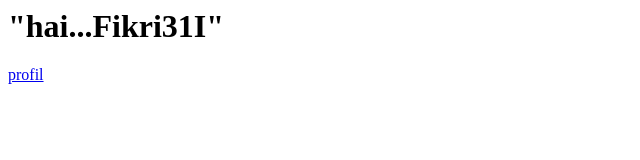
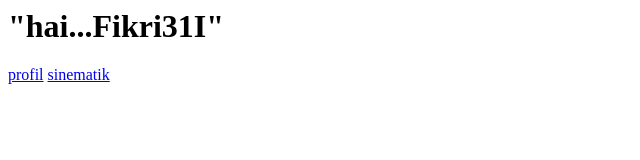
Before and after one commit to Fikri31I/Fikri31I.github.io, a plain HTML site: page index.html in a window 1280 px wide. Shown: the full height of the page, 0-640 px from the left. Drawn offline with Linux system fonts and the light colour scheme.

Commit message:
Update index.html

```diff
--- a/index.html
+++ b/index.html
@@ -5,5 +5,6 @@
 <body>
 <h1>"hai...Fikri31I"</h1>
   <a href="profil.html">profil</a>
+  <a href="sinematik.html">sinematik</a>
 </body>
 </html>
```
